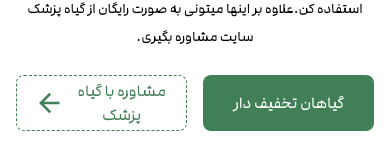
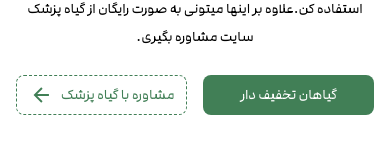
Before and after one commit to Amin-Gharibi/Giahland, a React (Vite) app: page / in a window 390 px wide. Shown: the part 479-647 px from the top of the page. Built offline with nearby package versions, Linux system fonts and the light colour scheme.

Commit message:
[fix] fix home/hero-section's buttons responsive issues

```diff
--- a/src/pages/Home.jsx
+++ b/src/pages/Home.jsx
@@ -43,8 +43,15 @@ import fourteenthFlower from "../assets/temp/fourteenthFlower.png";
 import fifteenthFlower from "../assets/temp/fifteenthFlower.png";
 import sixteenthFlower from "../assets/temp/sixteenthFlower.png";
 import Footer from "../components/Footer.jsx";
+import useResponsiveSize from "../hooks/useResponsiveSize.js";
 
 function Home() {
+    const heroSectionButtonsSize = useResponsiveSize([
+        {breakpoint: 0, value: 40},
+        {breakpoint: 470, value: 48},
+        {breakpoint: 1024, value: 56}
+    ])
+
     return (
         <>
             <div className={'container'}>
@@ -63,9 +70,9 @@ function Home() {
                             به صورت رایگان از گیاه پزشک سایت مشاوره بگیری.
                         </p>
                         <div className={'flex items-center mt-6 md:mt-8 *:w-1/2 gap-4 xl:gap-6'}>
-                            <CustomButton title={'گیاهان تخفیف دار'} onClick={() => true} size={56} isFilled={true}
+                            <CustomButton title={'گیاهان تخفیف دار'} onClick={() => true} size={heroSectionButtonsSize} isFilled={true}
                                           isSquared={true}/>
-                            <CustomButton title={'مشاوره با گیاه پزشک'} onClick={() => true} size={56} isOutline={true}
+                            <CustomButton title={'مشاوره با گیاه پزشک'} onClick={() => true} size={heroSectionButtonsSize} isOutline={true}
                                           isSquared={true} isDashed={true} icon={arrowLeftPrimary} leftIcon={true}/>
                         </div>
                         <div
```
